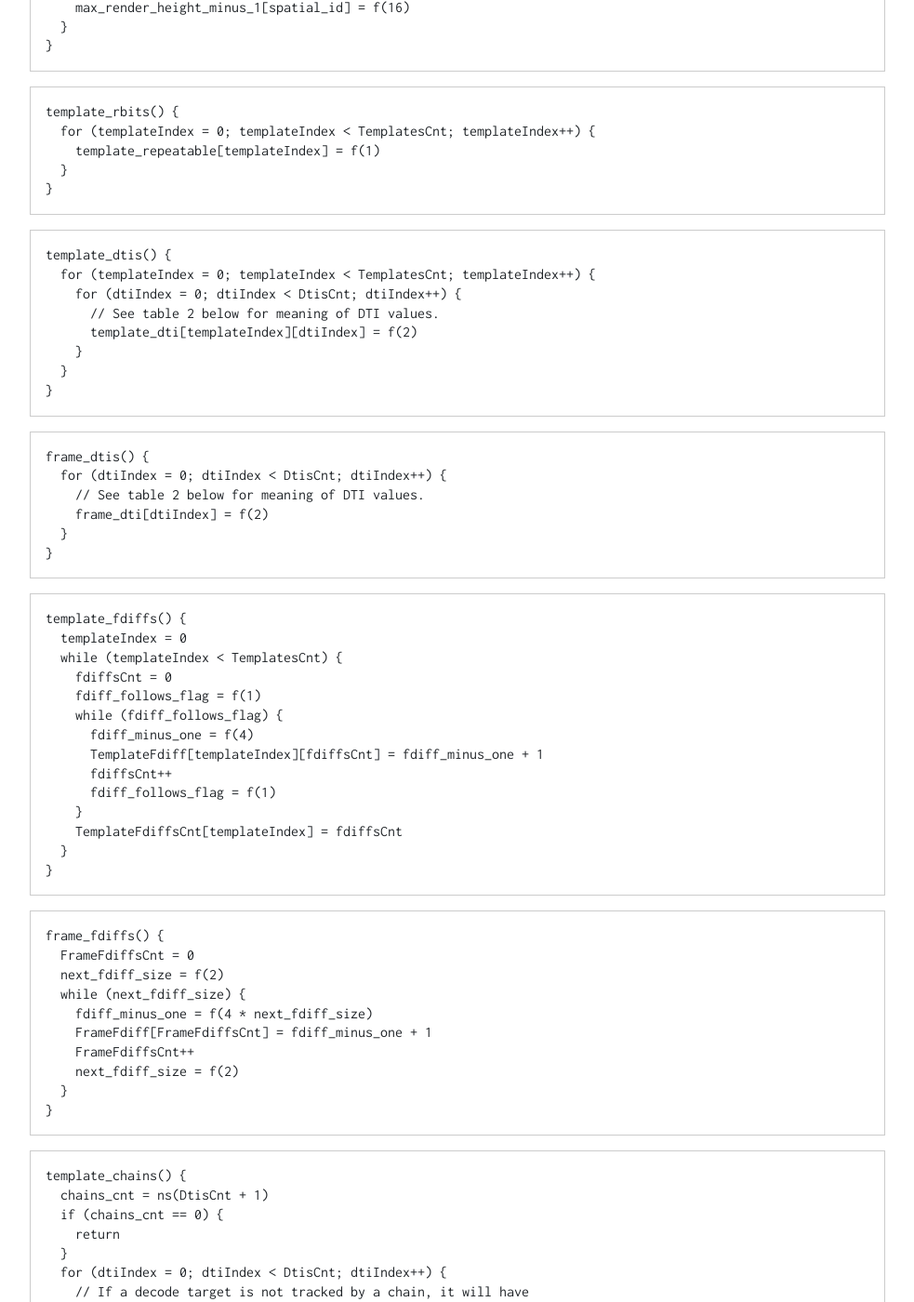
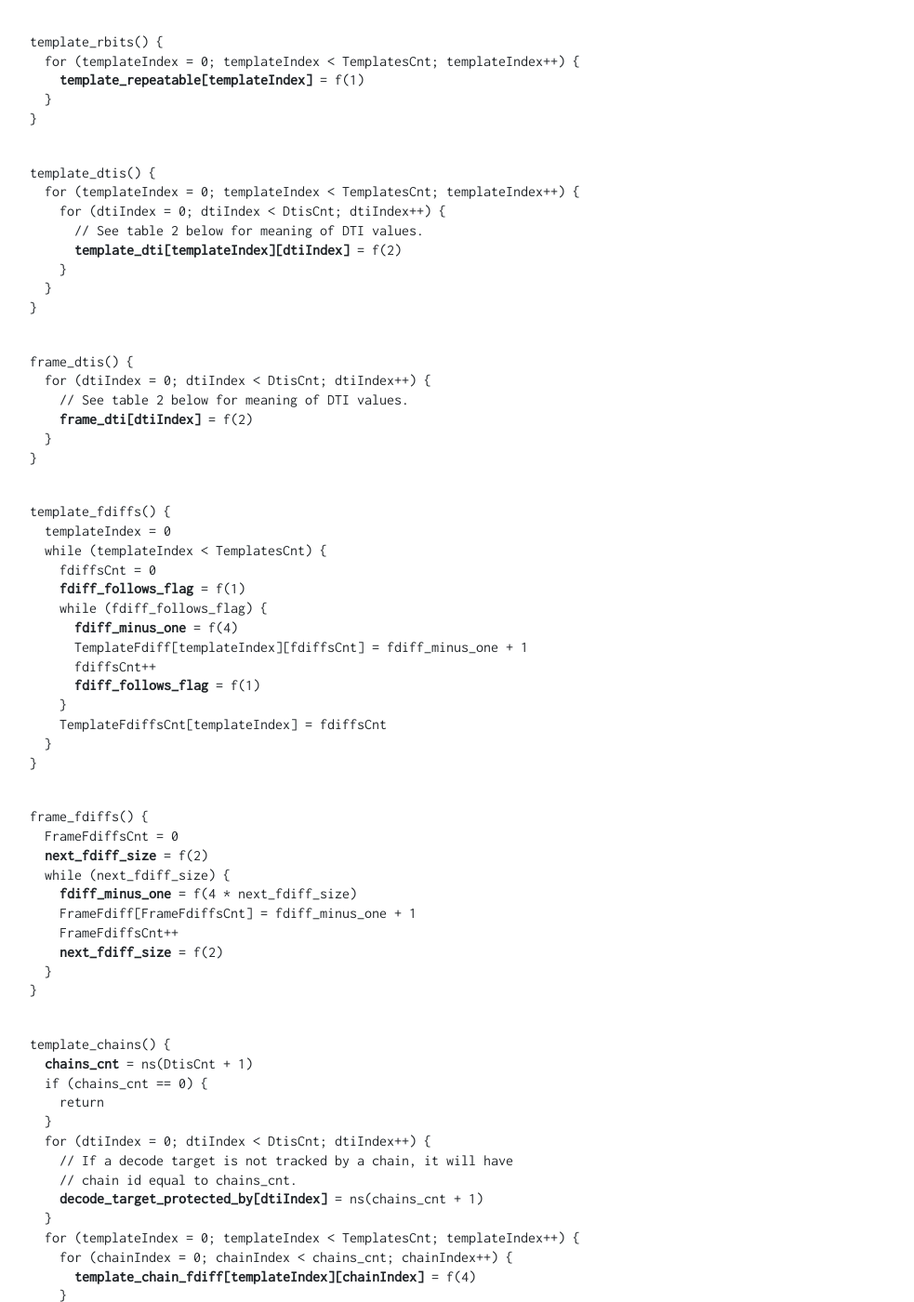
Before and after one commit to AOMediaCodec/av1-rtp-spec, a Jekyll site: the page built from index.md, in a window 1280 px wide and 1400 px high, scrolled down 7599 px. Shown: the whole window at 93% size, without its empty margins (53-1036 px from the left). Built offline with Jekyll 4.4.1, drawn with Linux system fonts in a browser that asks for light colours; nearby versions of some CDN libraries; some of the changed text lies outside the part shown.

Commit message:
Use `<pre><code><b>` for syntax blocks
By using longhand HTML elements instead of Markdown code blocks
we can emphasize discrete passages with `<b>`. Closes #2.

(Also remove some unused styles.)

```diff
--- a/assets/css/av1-rtp-spec.sass
+++ b/assets/css/av1-rtp-spec.sass
@@ -7,27 +7,6 @@
 $monofont: 'Inconsolata', monospace
 $gridcolor: #ddd
 $gridweight: 2px
-
-pre.syntax
-  background-color: #fff
-  background-image: linear-gradient(90deg, transparent 40em, #abced4 40em, #abced4 40.1em, transparent 40.1em), linear-gradient($gridcolor .1em, transparent .1em)
-  background-size: 100% 1.3em
-  border-left: $gridweight solid $gridcolor
-  border-right: $gridweight solid $gridcolor
-  border-bottom: $gridweight solid $gridcolor
-  white-space: pre
-  font-family: $monofont
-  font-size: 1em
-  padding: 0 1em
-  line-height: 1.3
-  width: 50em
-  // Generate a "Type" heading above 2nd column.
-  &:before
-    content: "Type\A"
-    font-weight: bold
-    padding-left: 39.5em
-  code
-    font-family: $monofont
 
 table
   .table-conventions
@@ -44,9 +23,6 @@ table
   th
     background-color: #d6d8d9
     text-align: center
-
-b.syntax-element // Temporary: adjust syntax element columnar spacing
-  padding-right: 1em
 
 figure
   margin: 1em auto
--- a/av1-rtp-spec.md
+++ b/av1-rtp-spec.md
@@ -302,12 +302,12 @@ Table 1. Syntax constants
 {: .caption }
 
 
-~~~~~
+<pre><code>
 av1_desriptor() {
   base_header()
   if (frame_dependency_template_id_or_structure_indicator ==
-TD_STRUCTURE_INDICATOR) {
-    frame_dependency_template_id = f(6)
+      TD_STRUCTURE_INDICATOR) {
+    <b>frame_dependency_template_id</b> = f(6)
     template_dependency_structure()
   } else {
     frame_dependency_template_id =
@@ -323,50 +323,50 @@ TD_STRUCTURE_INDICATOR) {
     FrameMaxHeight = max_render_height_minus_one[FrameSpatialId] + 1
   }
 }
-~~~~~
+</code></pre>
 
 
-~~~~~
+<pre><code>
 base_header() {
-  start_of_frame = f(1)
-  end_of_frame = f(1)
-  frame_dependency_template_id_or_structure_indicator = f(6)
-  frame_number = f(16)
+  <b>start_of_frame</b> = f(1)
+  <b>end_of_frame</b> = f(1)
+  <b>frame_dependency_template_id_or_structure_indicator</b> = f(6)
+  <b>frame_number</b> = f(16)
 }
-~~~~~
+</code></pre>
 
 
-~~~~~
+<pre><code>
 template_dependency_structure() {
-  self_defined_id = f(6)
+  <b>self_defined_id</b> = f(6)
   PreDefinedOffset = (self_defined_id + 1) % (MAX_TEMPLATE_ID + 1)
-  dtis_cnt_minus_one = f(5)
+  <b>dtis_cnt_minus_one</b> = f(5)
   DtisCnt = dtis_cnt_minus_one + 1
   template_layers()
   template_rbits()
   template_dtis()
   template_fdiffs()
   template_chains()
-  resolutions_present_flag = f(1)
+  <b>resolutions_present_flag</b> = f(1)
   if (resolutions_present_flag) {
     render_resolutions()
   }
   populate_decode_target_layer()
 }
-~~~~~
+</code></pre>
 
 
-~~~~~
+<pre><code>
 self_defintion() {
   frame_dtis()
   frame_fdiffs()
   frame_chains()
   populate_frame_layer()
 }
-~~~~~
+</code></pre>
 
 
-~~~~~
+<pre><code>
 template_layers() {
   temporalId = 0
   spatialId = 0
@@ -376,7 +376,7 @@ template_layers() {
     TemplateSpatialId[TemplatesCnt] = spatialId
     TemplateTemporalId[TemplatesCnt] = temporalId
     TemplatesCnt++
-    next_layer_idc = f(2)
+    <b>next_layer_idc</b> = f(2)
     // next_layer_idc == 0 - same sid and tid
     if (next_layer_idc == 1) {
       temporalId++
@@ -389,112 +389,112 @@ template_layers() {
   } while (next_layer_idc != 3)
   MaxSpatialId = spatialId[c]
 }
-~~~~~
+</code></pre>
 
 
-~~~~~
+<pre><code>
 render_resolutions() {
   for (spatial_id = 0; spatial_id <= MaxSpatialId; spatial_id++) {
-    max_render_width_minus_1[spatial_id] = f(16)
-    max_render_height_minus_1[spatial_id] = f(16)
+    <b>max_render_width_minus_1[spatial_id]</b> = f(16)
+    <b>max_render_height_minus_1[spatial_id]</b> = f(16)
   }
 }
-~~~~~
+</code></pre>
 
 
-~~~~~
+<pre><code>
 template_rbits() {
   for (templateIndex = 0; templateIndex < TemplatesCnt; templateIndex++) {
-    template_repeatable[templateIndex] = f(1)
+    <b>template_repeatable[templateIndex]</b> = f(1)
   }
 }
-~~~~~
+</code></pre>
 
 
-~~~~~
+<pre><code>
 template_dtis() {
   for (templateIndex = 0; templateIndex < TemplatesCnt; templateIndex++) {
     for (dtiIndex = 0; dtiIndex < DtisCnt; dtiIndex++) {
       // See table 2 below for meaning of DTI values.
-      template_dti[templateIndex][dtiIndex] = f(2)
+      <b>template_dti[templateIndex][dtiIndex]</b> = f(2)
     }
   }
 }
-~~~~~
+</code></pre>
 
 
-~~~~~
+<pre><code>
 frame_dtis() {
   for (dtiIndex = 0; dtiIndex < DtisCnt; dtiIndex++) {
     // See table 2 below for meaning of DTI values.
-    frame_dti[dtiIndex] = f(2)
+    <b>frame_dti[dtiIndex]</b> = f(2)
   }
 }
-~~~~~
+</code></pre>
 
 
-~~~~~
+<pre><code>
 template_fdiffs() {
   templateIndex = 0
   while (templateIndex < TemplatesCnt) {
     fdiffsCnt = 0
-    fdiff_follows_flag = f(1)
+    <b>fdiff_follows_flag</b> = f(1)
     while (fdiff_follows_flag) {
-      fdiff_minus_one = f(4)
+      <b>fdiff_minus_one</b> = f(4)
       TemplateFdiff[templateIndex][fdiffsCnt] = fdiff_minus_one + 1
       fdiffsCnt++
-      fdiff_follows_flag = f(1)
+      <b>fdiff_follows_flag</b> = f(1)
     }
     TemplateFdiffsCnt[templateIndex] = fdiffsCnt
   }
 }
-~~~~~
+</code></pre>
 
 
-~~~~~
+<pre><code>
 frame_fdiffs() {
   FrameFdiffsCnt = 0
-  next_fdiff_size = f(2)
+  <b>next_fdiff_size</b> = f(2)
   while (next_fdiff_size) {
-    fdiff_minus_one = f(4 * next_fdiff_size)
+    <b>fdiff_minus_one</b> = f(4 * next_fdiff_size)
     FrameFdiff[FrameFdiffsCnt] = fdiff_minus_one + 1
     FrameFdiffsCnt++
-    next_fdiff_size = f(2)
+    <b>next_fdiff_size</b> = f(2)
   }
 }
-~~~~~
+</code></pre>
 
 
-~~~~~
+<pre><code>
 template_chains() {
-  chains_cnt = ns(DtisCnt + 1)
+  <b>chains_cnt</b> = ns(DtisCnt + 1)
   if (chains_cnt == 0) {
     return
   }
   for (dtiIndex = 0; dtiIndex < DtisCnt; dtiIndex++) {
     // If a decode target is not tracked by a chain, it will have
     // chain id equal to chains_cnt.
-    decode_target_protected_by[dtiIndex] = ns(chains_cnt + 1)
+    <b>decode_target_protected_by[dtiIndex]</b> = ns(chains_cnt + 1)
   }
   for (templateIndex = 0; templateIndex < TemplatesCnt; templateIndex++) {
     for (chainIndex = 0; chainIndex < chains_cnt; chainIndex++) {
-      template_chain_fdiff[templateIndex][chainIndex] = f(4)
+      <b>template_chain_fdiff[templateIndex][chainIndex]</b> = f(4)
     }
   }
 }
-~~~~~
+</code></pre>
 
 
-~~~~~
+<pre><code>
 frame_chains() {
   for (chainIndex = 0; chainIndex < chains_cnt; chainIndex++) {
-    frame_chain_fdiff[chainIndex] = f(8)
+    <b>frame_chain_fdiff[chainIndex]</b> = f(8)
   }
 }
-~~~~~
+</code></pre>
 
 
-~~~~~
+<pre><code>
 pre_definition() {
   templateIndex = (frame_dependency_template_id + MAX_TEMPLATE_ID + 1 - PreDefinedOffset) % (MAX_TEMPLATE_ID + 1)
   If (templateIndex >= TemplatesCnt) {
@@ -507,10 +507,10 @@ pre_definition() {
   frame_dti = template_dti[templateIndex]
   frame_chain_fdiff = template_chain_fdiff[templateIndex]
 }
-~~~~~
+</code></pre>
 
 
-~~~~~
+<pre><code>
 populate_decode_target_layer() {
   for (dtiIndex = 0; dtiIndex < DtisCnt; dtiIndex++) {
     spatialId = 0
@@ -525,10 +525,10 @@ populate_decode_target_layer() {
     DecodeTargetTemporalId[dtiIndex] = temporalId
   }
 }
-~~~~~
+</code></pre>
 
 
-~~~~~
+<pre><code>
 populate_frame_layer() {
   FrameSpatialId = MaxSpatialId + 1
   FrameTemporalId = MaxTemporalId + 1
@@ -539,7 +539,7 @@ populate_frame_layer() {
     }
   }
 }
-~~~~~
+</code></pre>
 
 
 
```
